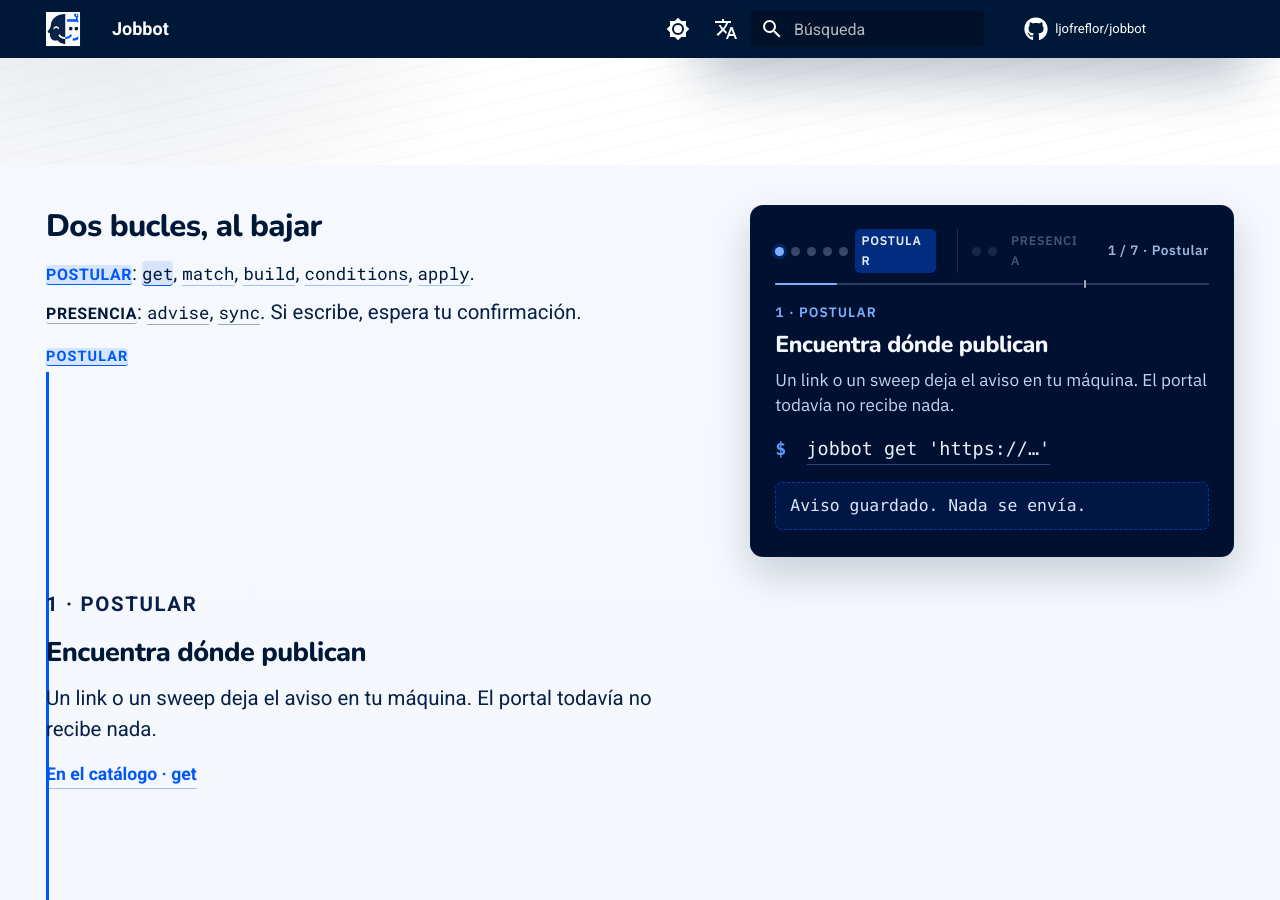
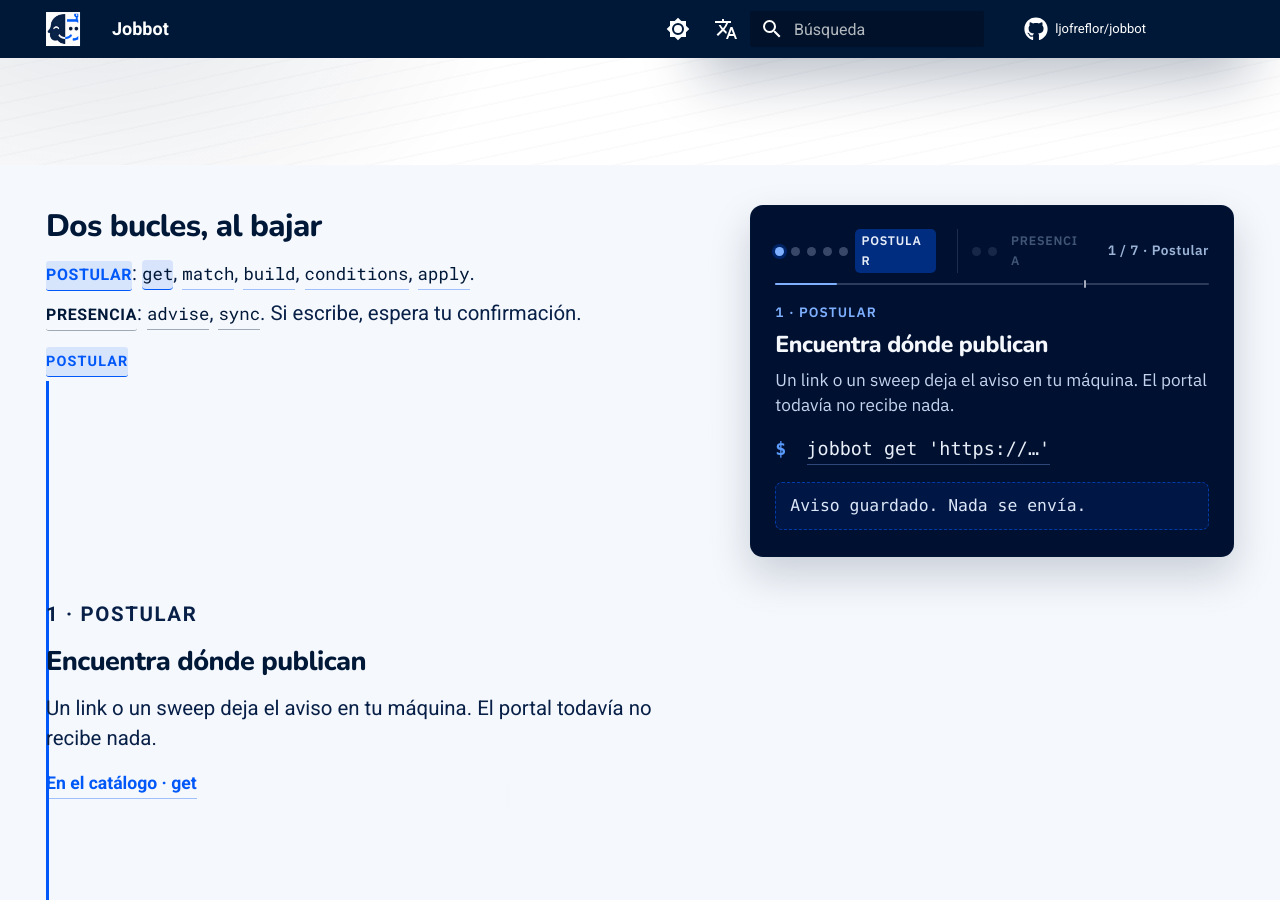
Before and after one commit to ljofreflor/jobbot, an MkDocs documentation site: the page built from docs/index.md, in a window 1280 px wide and 900 px high, scrolled down 793 px. Built offline with MkDocs 1.6.1 and Material for MkDocs 9.7.7, drawn with Linux system fonts in a browser that asks for light colours; comment, search, counter and statistics services are not loaded.

Commit message:
docs(landing): 1.5rem touch floor on lede and chapter-split jumps
Loop names and command links in the story map match the catalog
and pin circuit at every width; narrow still adds padding.

Co-authored-by: Leonardo Andes Jofre Flor <leonardo.jofre+csld1@consalud.cl>

```diff
--- a/docs/stylesheets/landing.css
+++ b/docs/stylesheets/landing.css
@@ -1207,13 +1207,9 @@ a.jb-in-story__tag--presence[aria-current="step"] {
     font-size: 0.68rem;
   }
 
-  /* Same 1.5rem touch floor as catalog story tags. */
   a.jb-scrolly__lede-cmd,
   a.jb-scrolly__lede-loop,
   a.jb-scrolly__split-link {
-    display: inline-flex;
-    align-items: center;
-    min-height: 1.5rem;
     padding: 0.15rem 0.2rem;
   }
 
@@ -1349,6 +1345,9 @@ a.jb-in-story__tag--presence[aria-current="step"] {
 
 /* Same jump as pin chips and lede loop names (first step of the chapter). */
 a.jb-scrolly__split-link {
+  display: inline-flex;
+  align-items: center;
+  min-height: 1.5rem;
   color: inherit;
   text-decoration: none;
   border-bottom: 1px solid rgba(0, 88, 248, 0.35);
@@ -1707,6 +1706,9 @@ a.jb-scrolly__loop:focus-visible {
 }
 
 a.jb-scrolly__lede-loop {
+  display: inline-flex;
+  align-items: center;
+  min-height: 1.5rem;
   font-weight: 700;
   letter-spacing: 0.04em;
   text-transform: uppercase;
@@ -1750,6 +1752,9 @@ a.jb-scrolly__lede-loop--presence[aria-current="true"] {
 }
 
 a.jb-scrolly__lede-cmd {
+  display: inline-flex;
+  align-items: center;
+  min-height: 1.5rem;
   color: var(--jb-cobalt);
   text-decoration: none;
   border-bottom: 1px solid rgba(0, 88, 248, 0.35);
```
